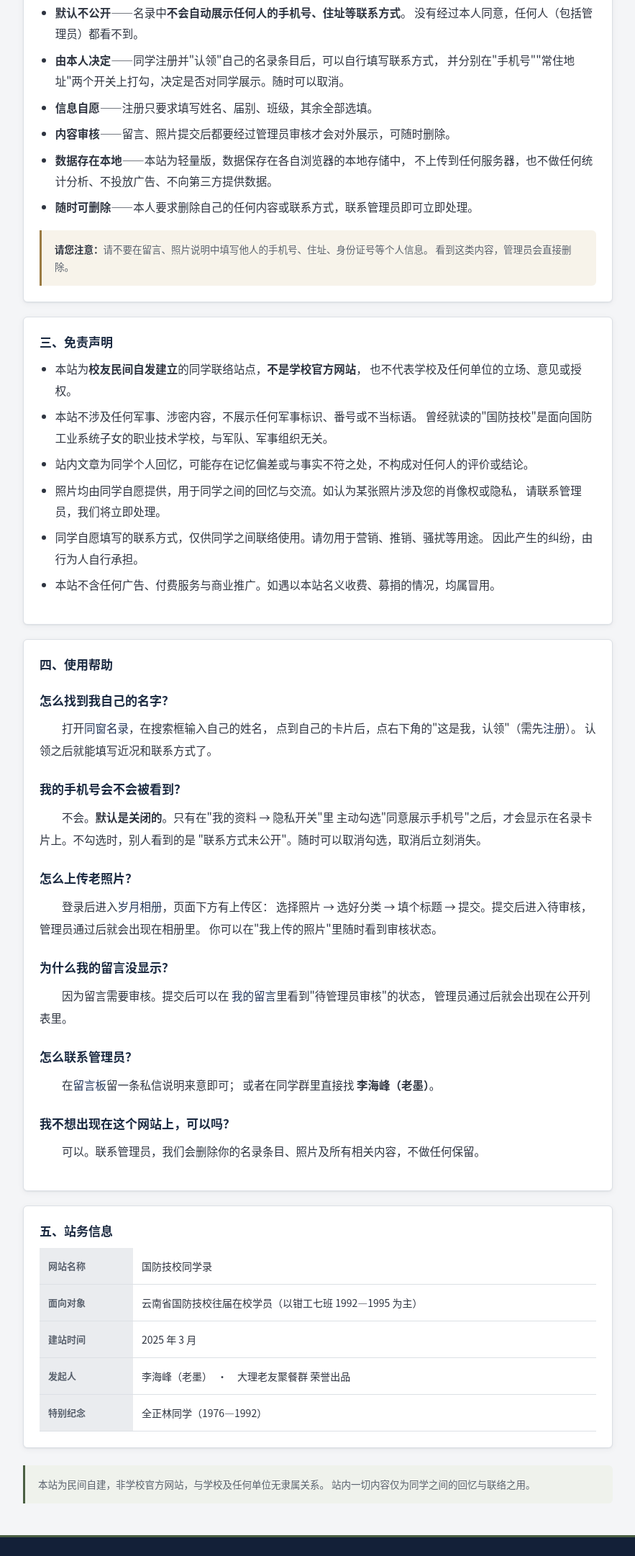
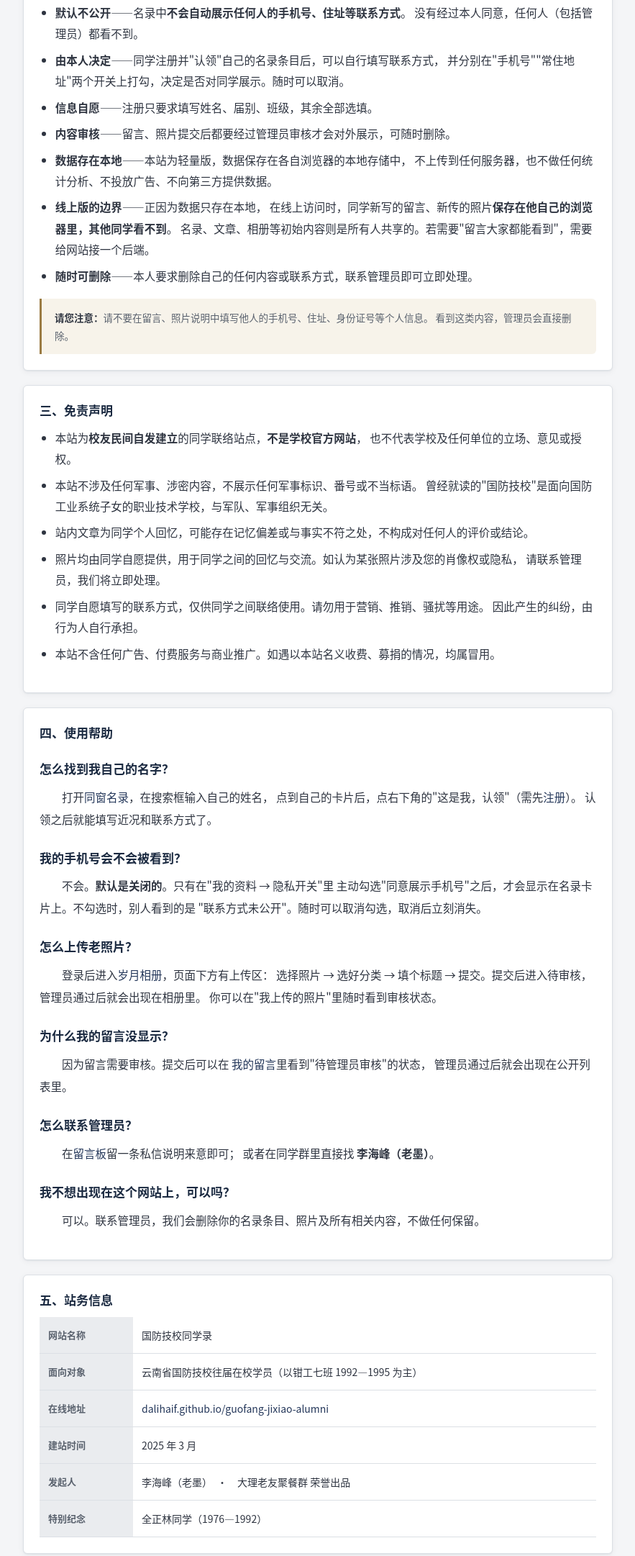
Before and after one commit to dalihaif/guofang-jixiao-alumni, a plain HTML site: page about.html in a window 1280 px wide. Shown: the part 951-3113 px from the top of the page at 72% size, without its empty margins (198-1081 px from the left). Drawn offline with Linux system fonts and the light colour scheme.

Commit message:
docs: 补充线上地址说明与本地存储的边界提示

```diff
--- a/about.html
+++ b/about.html
@@ -57,6 +57,9 @@
           <li><strong>内容审核</strong>——留言、照片提交后都要经过管理员审核才会对外展示，可随时删除。</li>
           <li><strong>数据存在本地</strong>——本站为轻量版，数据保存在各自浏览器的本地存储中，
             不上传到任何服务器，也不做任何统计分析、不投放广告、不向第三方提供数据。</li>
+          <li><strong>线上版的边界</strong>——正因为数据只存在本地，
+            在线上访问时，同学新写的留言、新传的照片<strong>保存在他自己的浏览器里，其他同学看不到</strong>。
+            名录、文章、相册等初始内容则是所有人共享的。若需要"留言大家都能看到"，需要给网站接一个后端。</li>
           <li><strong>随时可删除</strong>——本人要求删除自己的任何内容或联系方式，联系管理员即可立即处理。</li>
         </ul>
         <div class="notice notice-warn" style="margin-top:14px">
@@ -124,6 +127,8 @@
           <tbody>
             <tr><th style="width:130px">网站名称</th><td>国防技校同学录</td></tr>
             <tr><th>面向对象</th><td>云南省国防技校往届在校学员（以钳工七班 1992—1995 为主）</td></tr>
+            <tr><th>在线地址</th><td><a href="https://dalihaif.github.io/guofang-jixiao-alumni/" target="_blank"
+              rel="noopener">dalihaif.github.io/guofang-jixiao-alumni</a></td></tr>
             <tr><th>建站时间</th><td>2025 年 3 月</td></tr>
             <tr><th>发起人</th><td>李海峰（老墨）　·　大理老友聚餐群 荣誉出品</td></tr>
             <tr><th>特别纪念</th><td>全正林同学（1976—1992）</td></tr>
```
